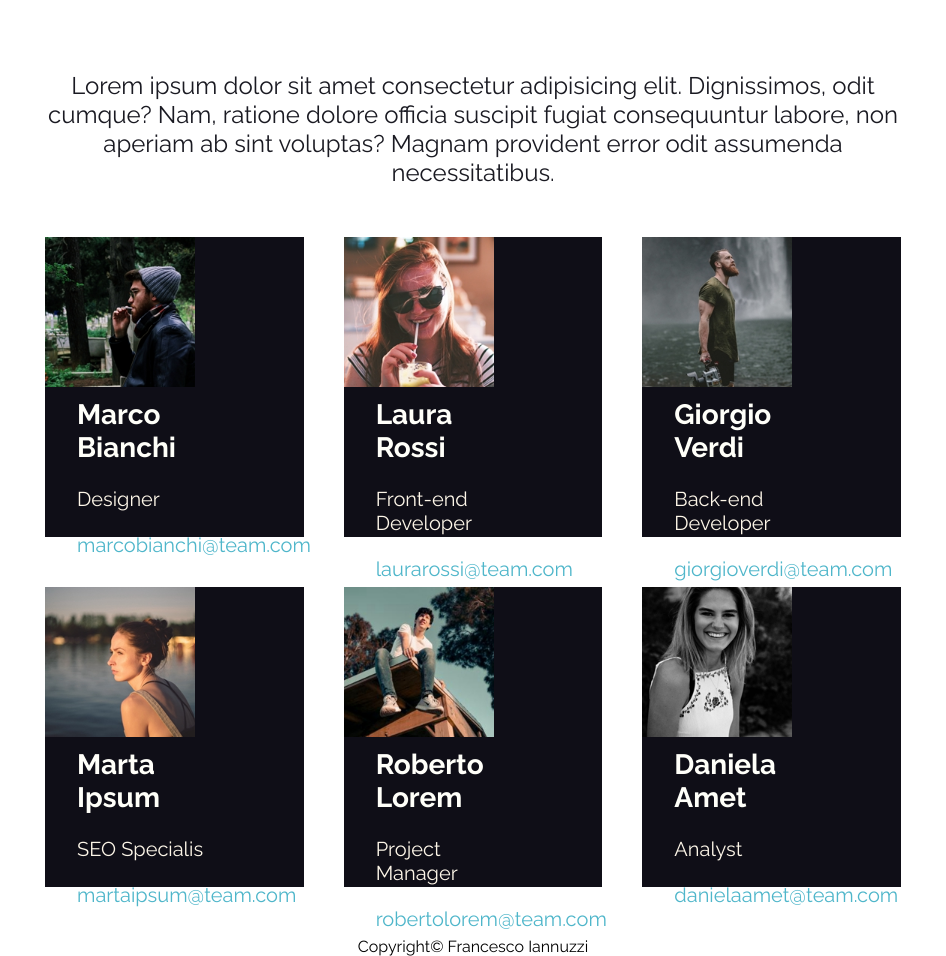
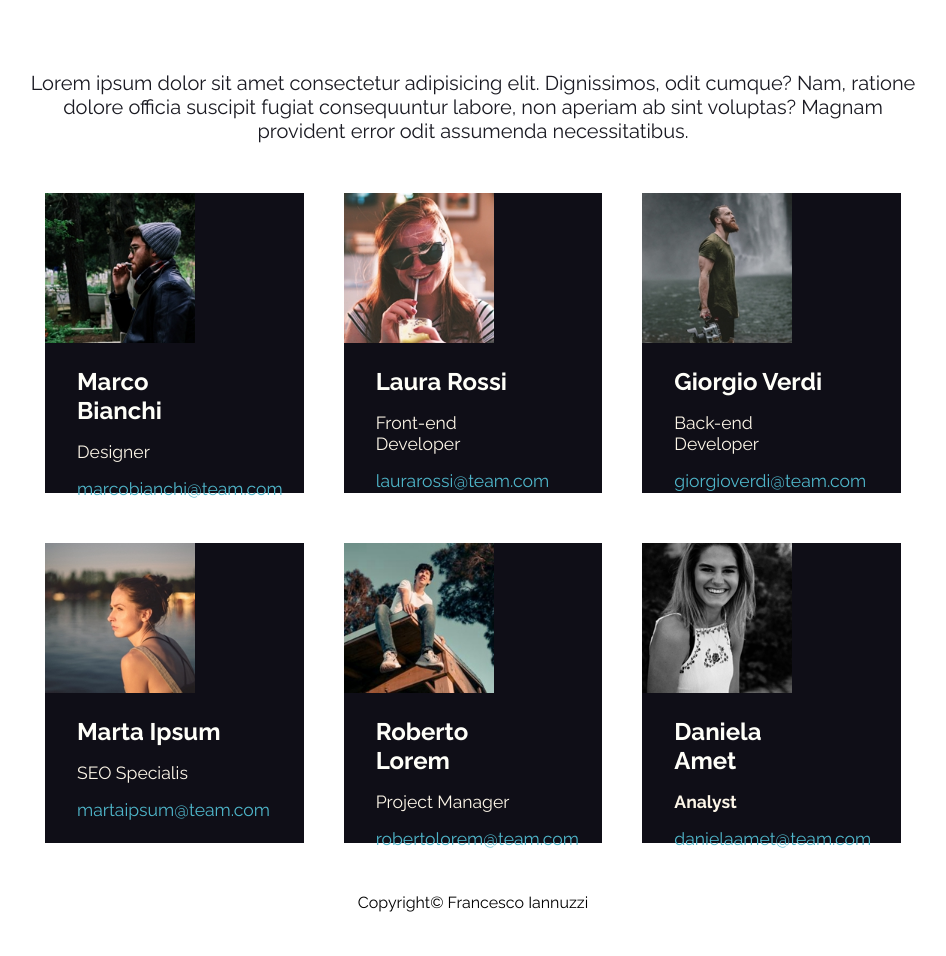
Before and after one commit to Francesco-Iannuzzi/html-css-float-cards, a plain HTML site: page index.html in a window 1280 px wide. Shown: the part 109-1065 px from the top of the page, without its empty margins (167-1113 px from the left). After the commit the page ends 1021 px from the top, so only its background shows below. Drawn offline with Linux system fonts and the light colour scheme.

Commit message:
fix font-size

```diff
--- a/assets/css/style.css
+++ b/assets/css/style.css
@@ -19,7 +19,7 @@ body{
     font-family: 'Raleway', sans-serif;
 }
 .my-3 {
-    margin: 0.7rem 0;
+    margin: 0.5rem 0;
 }
 
 /* header */
@@ -47,7 +47,7 @@ margin-bottom: 50px;
 }
 
 .subtittle > p {
-    font-size: 1.5rem;
+    font-size: 1.25rem;
     text-align: center;
     color: var(--mot-subtittle);
 }
@@ -88,6 +88,7 @@ margin-bottom: 50px;
     width: 58%;
     margin-left: 2rem;
     height: 150px;
+    padding: 1rem 0;
 }
 
 img {
@@ -95,20 +96,20 @@ img {
 }
 
 .name {
-    font-size: 1.75rem;
+    font-size: 1.50rem;
     color: var(--mot-name);
     display: inline-block;
     width: 100%;
 }
 
 .job {
-    font-size: 1.25rem;
+    font-size: 1.1rem;
     color: var(--mot-job);
     display: inline-block;
 }
 
 .email {
-    font-size: 1.25rem;
+    font-size: 1.1rem;
     color: var(--mot-email);
     text-decoration: none;
     display: inline-block;
--- a/index.html
+++ b/index.html
@@ -116,10 +116,9 @@
                         <h2 class="name my-3">
                             Daniela Amet
                         </h2>
-                        <span class="job my-3">
+                        <h3 class="job my-3">
                             Analyst
-                        </span>
-
+                        </h3>
                         <a class="my-3 email "href="mailto:danielaamet@team.com">
                             danielaamet@team.com
                         </a>
```
